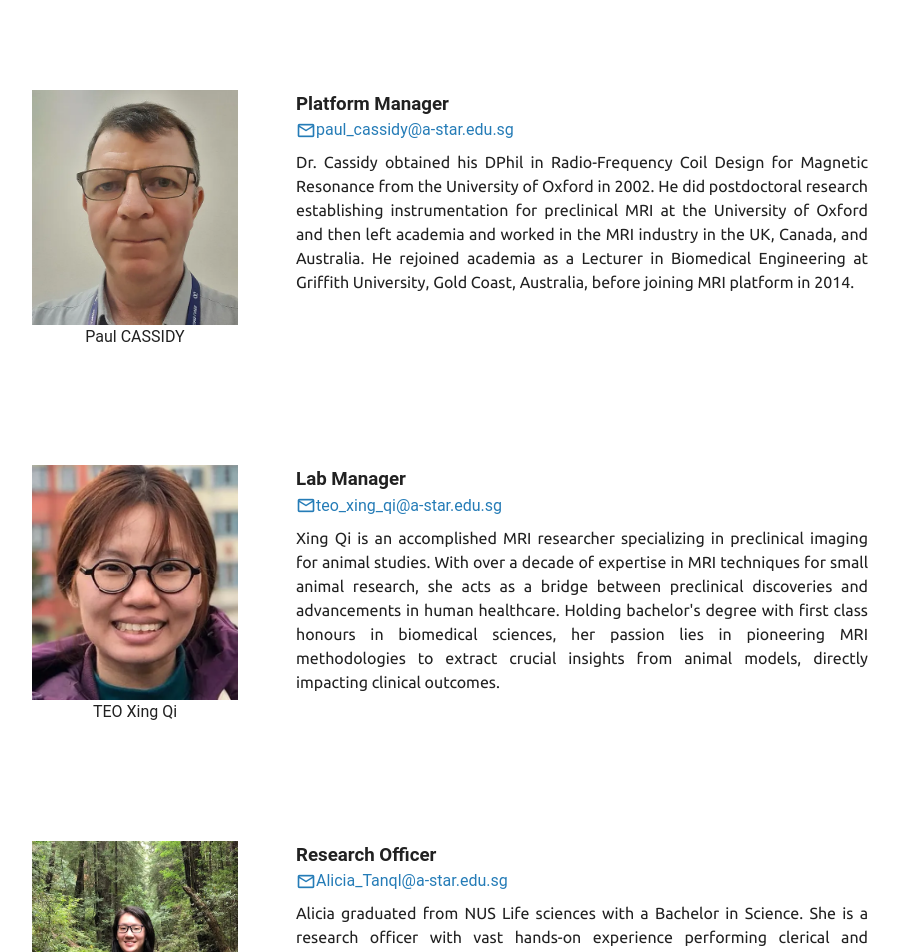
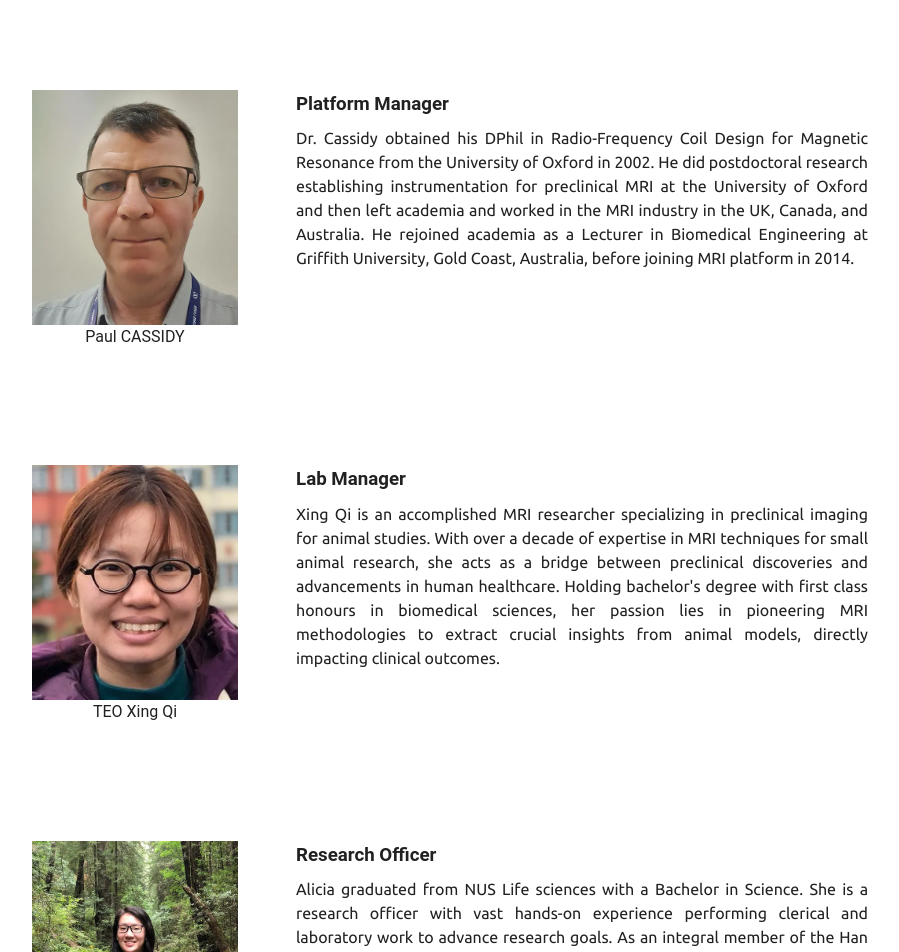
Before and after one commit to mrmdlab/mrmdlab.github.io, a Vue app: page /team in a window 1280 px wide. Shown: the part 380-1332 px from the top of the page, without its empty margins (207-1106 px from the left). Built offline with nearby package versions, Linux system fonts and the light colour scheme.

Commit message:
remove emails of others

```diff
--- a/src/views/Team.vue
+++ b/src/views/Team.vue
@@ -6,8 +6,8 @@
         </v-col>
         <v-col cols="6">
             <h3>{{ p.position }}</h3>
-            <a :href="`mailto:` + p.email">
-                <v-icon size="small" icon="mdi-email-outline"></v-icon>{{ p.email }}
+            <a :href="`mailto:` + p.email" v-if="p.email">
+              <v-icon size="small" icon="mdi-email-outline"></v-icon>{{ p.email }}
             </a>
             <p class="ubuntu mt-2 text-justify">{{ p.description }}</p>
         </v-col>
@@ -45,7 +45,7 @@ export default {
                     name: "Paul CASSIDY",
                     position: "Platform Manager",
                     imgUrl: import("@/assets/photos/Paul.webp"),
-                    email: "paul_cassidy@a-star.edu.sg",
+                    email: "",
                     description: "Dr. Cassidy obtained his DPhil in Radio-Frequency Coil Design for Magnetic Resonance from the University of Oxford in 2002. He did postdoctoral research establishing instrumentation for preclinical MRI at the University of Oxford and then left academia and worked in the MRI industry in the UK, Canada, and Australia. He rejoined academia as a Lecturer in Biomedical Engineering at Griffith University, Gold Coast, Australia, before joining MRI platform in 2014."
                 },
                 // {
@@ -59,7 +59,7 @@ export default {
                     name: "TEO Xing Qi",
                     position: "Lab Manager",
                     imgUrl: import("@/assets/photos/TXQ.webp"),
-                    email: "teo_xing_qi@a-star.edu.sg",
+                    email: "",
                     description: "Xing Qi is an accomplished MRI researcher specializing in preclinical imaging for animal studies. With over a decade of expertise in MRI techniques for small animal research, she acts as a bridge between preclinical discoveries and advancements in human healthcare. Holding bachelor's degree with first class honours in biomedical sciences, her passion lies in pioneering MRI methodologies to extract crucial insights from animal models, directly impacting clinical outcomes."
                 },
                 // {
@@ -73,7 +73,7 @@ export default {
                     name: "Alicia TAN",
                     position: "Research Officer",
                     imgUrl: import("@/assets/photos/Alicia.webp"),
-                    email: "Alicia_Tanql@a-star.edu.sg",
+                    email: "",
                     description: "Alicia graduated from NUS Life sciences with a Bachelor in Science. She is a research officer with vast hands-on experience performing clerical and laboratory work to advance research goals. As an integral member of the Han Weiping group, Alicia is both adept at experimentation and data analysis in neurological and MRI studies."
                 },
             ],
```
